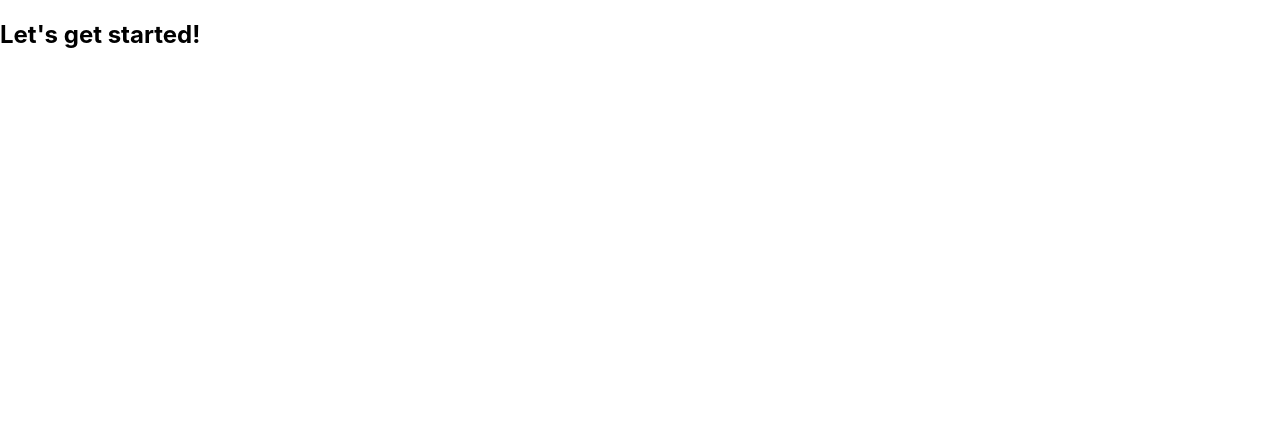
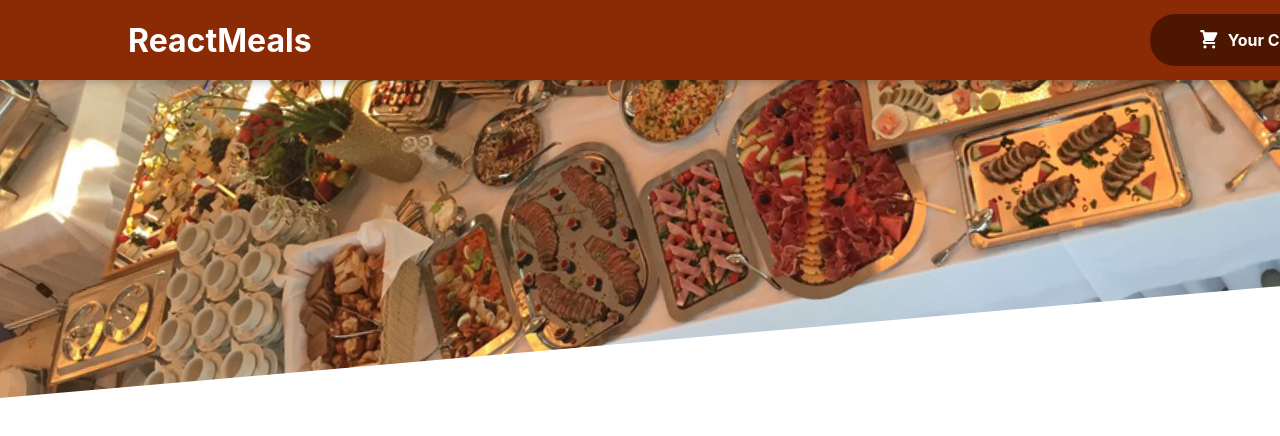
Before and after one commit to chadtarpey615/react-food-order-app, a React (Create React App) app: page / in a window 1280 px wide. Shown: the top 436 px of the page. Built offline with nearby package versions, Linux system fonts and the light colour scheme.

Commit message:
added HeaderCartButton.js and css files

```diff
--- a/src/App.js
+++ b/src/App.js
@@ -6,7 +6,7 @@
 function App() {
   return (
     <Fragment>
-      <h2>Let's get started!</h2>
+      <Header />
     </Fragment>
   );
 }
--- /dev/null
+++ b/src/components/Cart/CartIcon.js
@@ -0,0 +1,13 @@
+const CartIcon = () => {
+    return (
+        <svg
+            xmlns='http://www.w3.org/2000/svg'
+            viewBox='0 0 20 20'
+            fill='currentColor'
+        >
+            <path d='M3 1a1 1 0 000 2h1.22l.305 1.222a.997.997 0 00.01.042l1.358 5.43-.893.892C3.74 11.846 4.632 14 6.414 14H15a1 1 0 000-2H6.414l1-1H14a1 1 0 00.894-.553l3-6A1 1 0 0017 3H6.28l-.31-1.243A1 1 0 005 1H3zM16 16.5a1.5 1.5 0 11-3 0 1.5 1.5 0 013 0zM6.5 18a1.5 1.5 0 100-3 1.5 1.5 0 000 3z' />
+        </svg>
+    )
+}
+
+export default CartIcon;
--- a/src/components/Layout/Header.js
+++ b/src/components/Layout/Header.js
@@ -1,4 +1,5 @@
 import { Fragment } from 'react';
+import HeaderCartButton from "./HeaderCartButton"
 import image from "../../assets/meals.jpeg"
 import classes from "./Header.module.css"
 const Header = props => {
@@ -6,7 +7,7 @@
     return <Fragment>
         <header className={classes.header}>
             <h1>ReactMeals</h1>
-            <button>Cart</button>
+            <HeaderCartButton />
         </header>
         <div className={classes["main-image"]}>
             <img src={image} alt="a table full of food" />
--- /dev/null
+++ b/src/components/Layout/HeaderCartButton.js
@@ -0,0 +1,15 @@
+import CartIcon from "../Cart/CartIcon"
+import classes from "./HeaderCartButton.module.css"
+const HeaderCartButton = props => {
+    return <button className={classes.button}>
+        <span className={classes.icon}>
+            <CartIcon />
+        </span>
+        <span>Your Cart</span>
+        <span className={classes.badge}>
+            3
+        </span>
+    </button>
+}
+
+export default HeaderCartButton;
--- /dev/null
+++ b/src/components/Layout/HeaderCartButton.module.css
@@ -0,0 +1,59 @@
+.button {
+  cursor: pointer;
+  font: inherit;
+  border: none;
+  background-color: #4d1601;
+  color: white;
+  padding: 0.75rem 3rem;
+  display: flex;
+  justify-content: space-around;
+  align-items: center;
+  border-radius: 25px;
+  font-weight: bold;
+}
+
+.button:hover,
+.button:active {
+  background-color: #2c0d00;
+}
+
+.icon {
+  width: 1.35rem;
+  height: 1.35rem;
+  margin-right: 0.5rem;
+}
+
+.badge {
+  background-color: #b94517;
+  padding: 0.25rem 1rem;
+  border-radius: 25px;
+  margin-left: 1rem;
+  font-weight: bold;
+}
+
+.button:hover .badge,
+.button:active .badge {
+  background-color: #92320c;
+}
+
+.bump {
+  animation: bump 300ms ease-out;
+}
+
+@keyframes bump {
+  0% {
+    transform: scale(1);
+  }
+  10% {
+    transform: scale(0.9);
+  }
+  30% {
+    transform: scale(1.1);
+  }
+  50% {
+    transform: scale(1.15);
+  }
+  100% {
+    transform: scale(1);
+  }
+}
```
